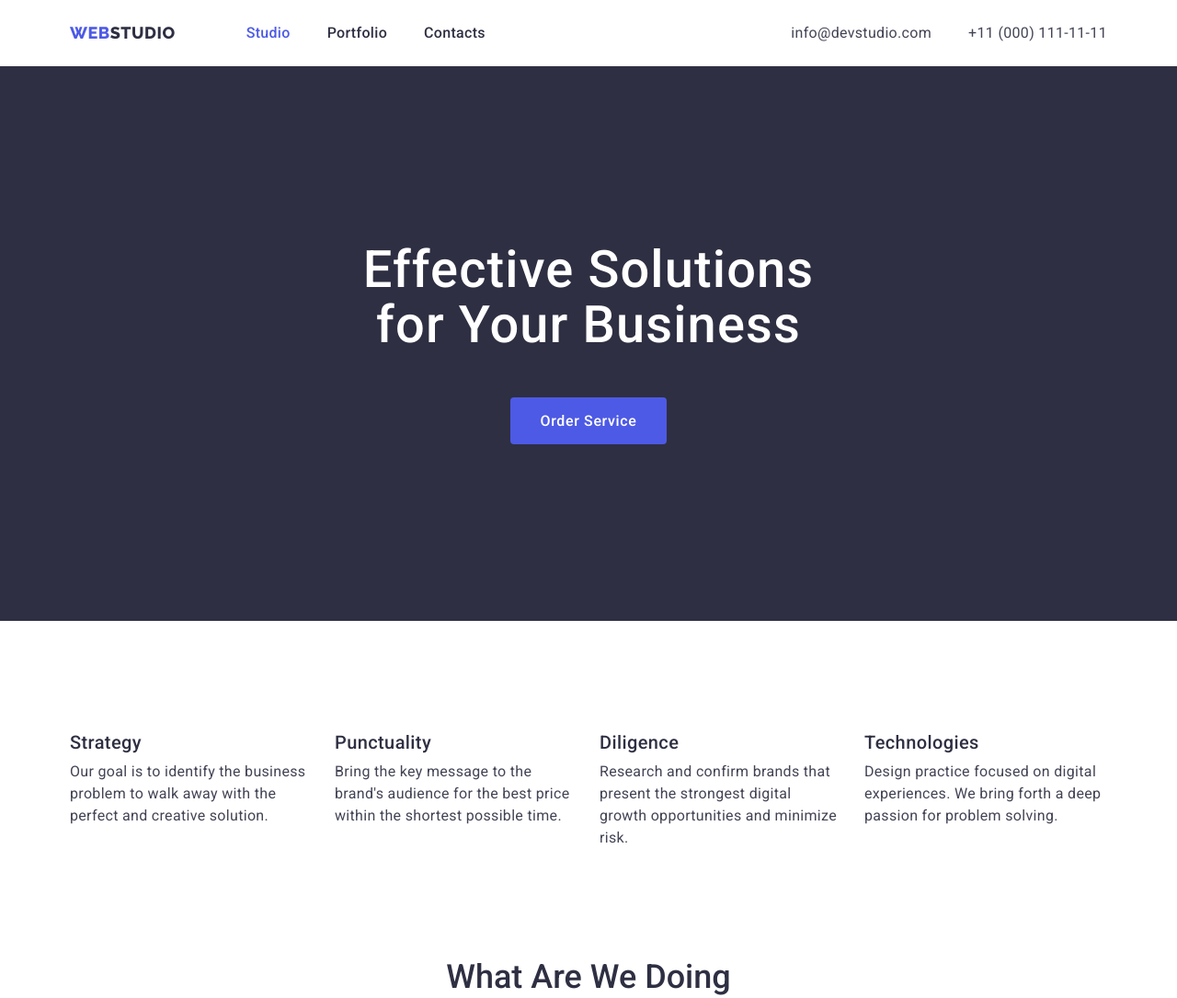
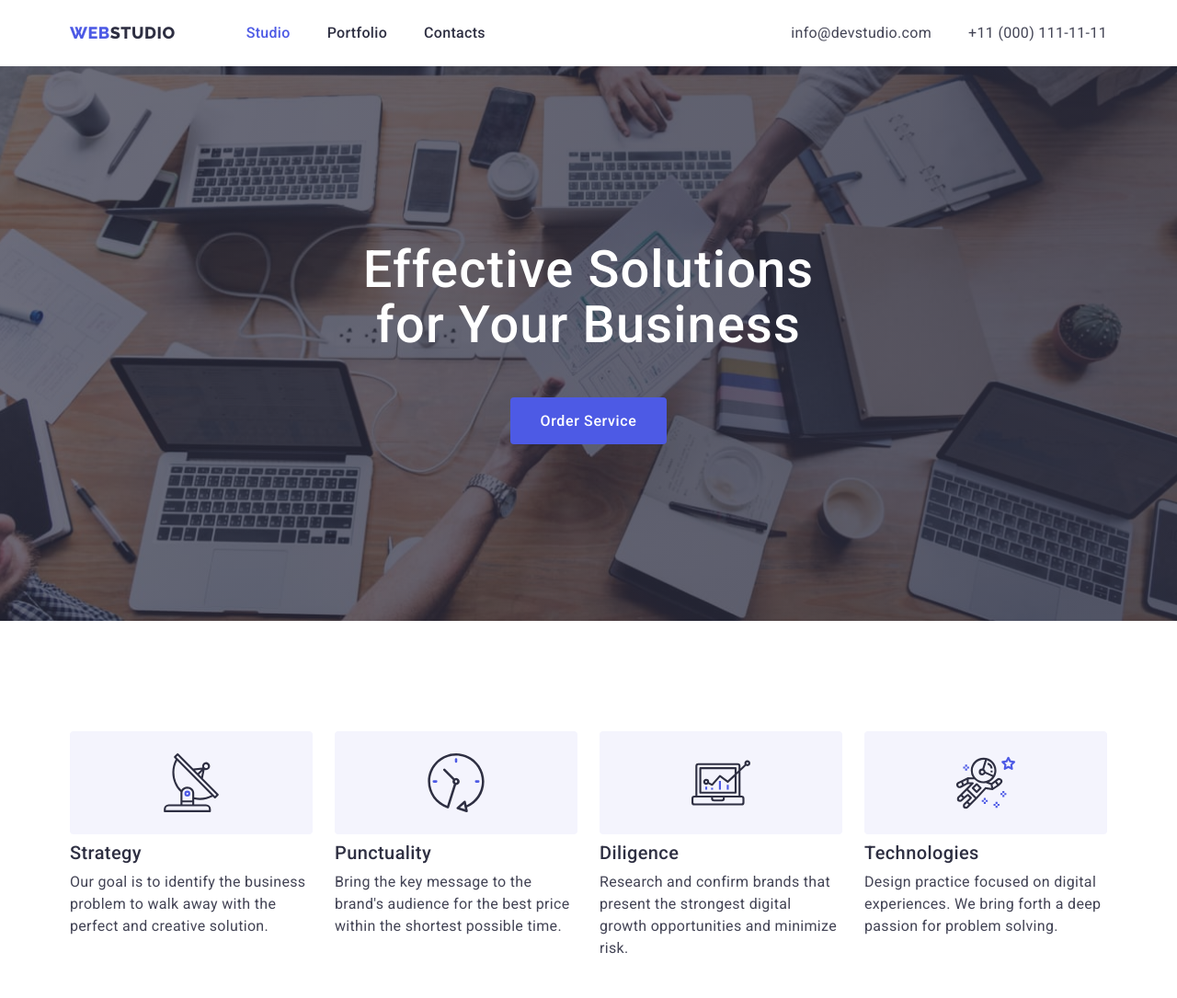
Before and after one commit to dmurzaa/goit-markup-hw-04, a plain HTML site: page index.html in a window 1280 px wide. Shown: the top 1085 px of the page at 92% size. Drawn offline with nearby package versions, Linux system fonts and the light colour scheme.

Commit message:
17.12.2022

```diff
--- a/index.html
+++ b/index.html
@@ -45,7 +45,7 @@
 		</header>
 		<main>
 			<!-- Hero -->
-			<section class="hero">
+			<section class="hero overlay">
 				<div class="container">
 					<h1 class="hero-title"
 						>Effective Solutions <br />
@@ -60,25 +60,48 @@
 					<h2 class="visually-hidden">section2</h2>
 					<ul class="features list">
 						<li class="features-item">
+							<div class="features-icon">
+								<svg widht="64" height="64">
+									<use href="./img/features-icons.svg#icon-antenna"></use>
+								</svg>
+							</div>
 							<h3 class="subtitle">Strategy</h3>
 							<p class="desc">
 								Our goal is to identify the business problem to walk away with the perfect and creative solution.
 							</p>
 						</li>
+
 						<li class="features-item">
+							<div class="features-icon">
+								<svg widht="64" height="64">
+									<use href="./img/features-icons.svg#icon-clock"></use>
+								</svg>
+							</div>
 							<h3 class="subtitle">Punctuality</h3>
 							<p class="desc">
 								Bring the key message to the brand's audience for the best price within the shortest possible time.
 							</p>
 						</li>
+
 						<li class="features-item">
+							<div class="features-icon">
+								<svg widht="64" height="64">
+									<use href="./img/features-icons.svg#icon-diagram"></use>
+								</svg>
+							</div>
 							<h3 class="subtitle">Diligence</h3>
 							<p class="desc"
 								>Research and confirm brands that present the strongest digital growth opportunities and minimize
 								risk.
 							</p>
 						</li>
+
 						<li class="features-item">
+							<div class="features-icon">
+								<svg widht="64" height="64">
+									<use href="./img/features-icons.svg#icon-astronaut"></use>
+								</svg>
+							</div>
 							<h3 class="subtitle">Technologies</h3>
 							<p class="desc"
 								>Design practice focused on digital experiences. We bring forth a deep passion for problem solving.
@@ -116,7 +139,6 @@
 									<h3 class="staff">Mark Guerrero</h3>
 									<p class="position">Product Designer</p>
 								</div>
-							</article>
 						</li>
 
 						<li class="team-item">
@@ -125,31 +147,23 @@
 									<h3 class="staff">Tom Ford</h3>
 									<p class="position">Frontend Developer</p>
 								</div>
-							</article>
 						</li>
 
 						<li class="team-item">
-							<article class="team-card">
-								<div class="team-thumb">
 									<img src="./img/image-3.jpg" alt="photo-camila-garcia" width="264" height="260" />
-								</div>
 								<div class="staff-content">
 									<h3 class="staff">Camila Garcia</h3>
 									<p class="position">Marketing</p>
 								</div>
-							</article>
 						</li>
 
 						<li class="team-item">
-							<article class="team-card">
-								<div class="team-thumb">
+
 									<img src="./img/image-4.jpg" alt="photo-daniel-wilson" width="264" height="260" />
-								</div>
 								<div class="staff-content">
 									<h3 class="staff">Daniel Wilson</h3>
 									<p class="position">UI Designer</p>
 								</div>
-							</article>
 						</li>
 
 					</ul>
--- a/styles/styles.css
+++ b/styles/styles.css
@@ -171,6 +171,17 @@ body {
     padding-bottom: 192px;
 }
 
+.overlay {
+    max-width: 1440px;
+    height: 603px;
+    margin-left: auto;
+    margin-right: auto;
+    background-image: linear-gradient(to right, rgba(46,47,66, 0.7), rgba(46,47,66, 0.8)), url('../img/hero-bckg.jpg');
+    background-repeat: no-repeat;
+    background-size: cover;
+    background-position: center;
+}
+
 .hero-title {
     margin-top: 0px;
     margin-bottom: 48px;
@@ -238,6 +249,16 @@ body {
     margin-left: var(--card-set-gorizontal-gap);
 }
 
+.features-icon {
+    display: flex;
+    justify-content: center;
+    align-items: center;
+    width: 264px;
+    height: 112px;
+    background-color: var(--second-white-color);
+    margin-bottom: 8px;
+    border-radius: 4px;
+}
 
 
 .features .subtitle {
@@ -271,6 +292,11 @@ body {
 
 .work .work-item + .work-item {
     margin-left: 24px;
+}
+
+.work-item:hover {
+    border: 1px solid #E7E9FC;
+    box-shadow: 0px 4px 4px rgba(0, 0, 0, 0.25);
 }
 
 /* Section */
@@ -469,3 +495,10 @@ body {
     border: 0.5px solid var(--second-white-color);
     box-shadow: 0px 1px 6px rgba(46, 47, 66, 0.08);
 }
+
+.portf-item:hover{
+    border: 0.5px solid #F4F4FD;
+    box-shadow: 0px 1px 6px rgba(46, 47, 66, 0.08),
+    0px 1px 1px rgba(46, 47, 66, 0.16),
+    0px 2px 1px rgba(46, 47, 66, 0.08);
+}
```
Also changed, not shown: .prettierrc.json, img/features-icons.svg (added), img/hero-bckg.jpg (added), 2 other files.
